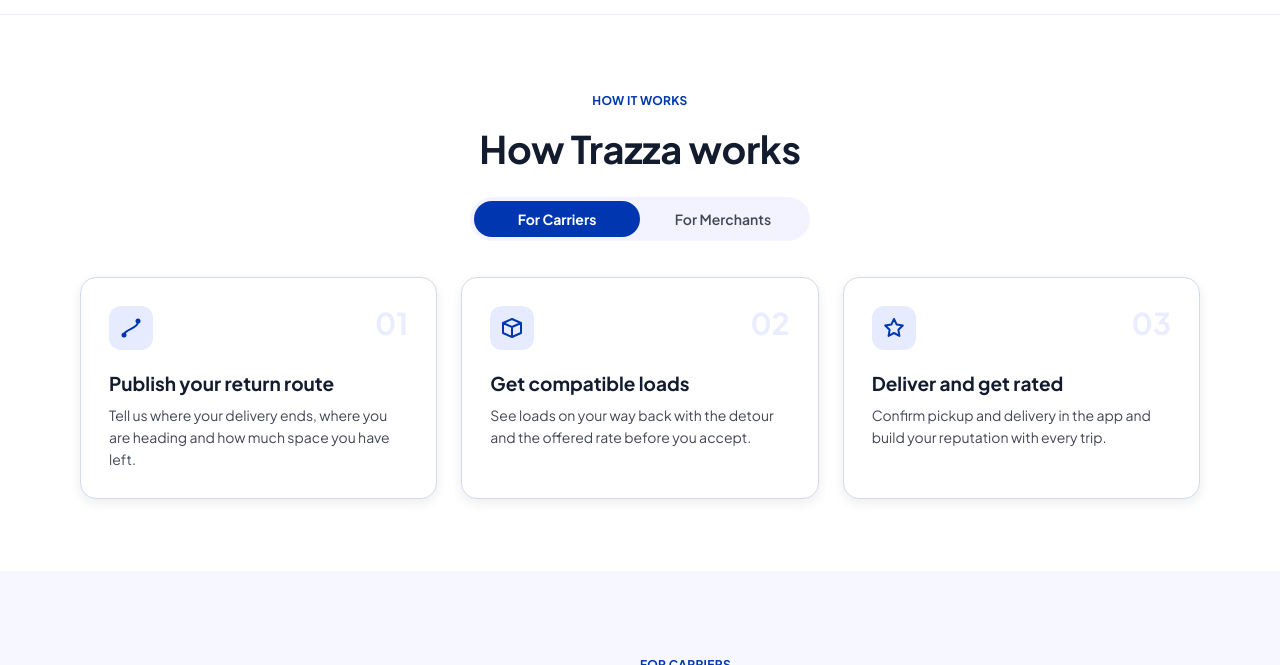
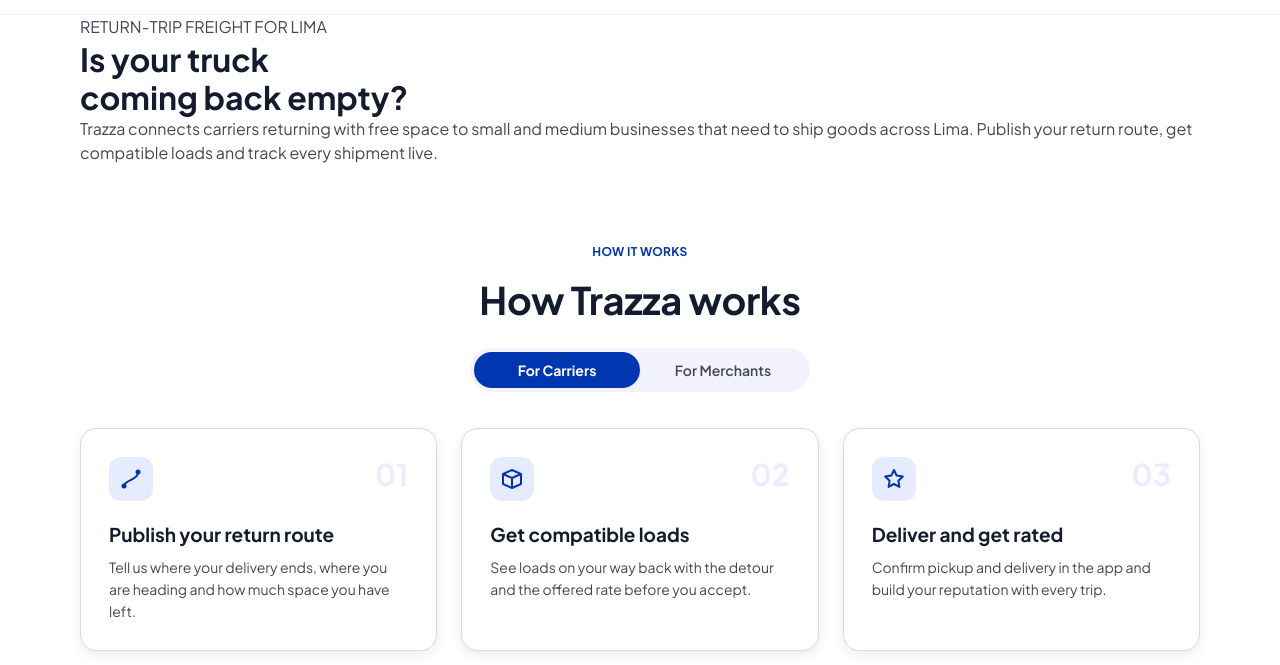
Before and after one commit to NexusLibre-1ASI0729-2620-16692/Trazza-landingPage, a plain HTML site: page index.html in a window 1280 px wide. Shown: the part 61-726 px from the top of the page. Drawn offline with Linux system fonts and the light colour scheme.

Commit message:
feat(hero): add hero structure, title and description

```diff
--- a/index.html
+++ b/index.html
@@ -64,6 +64,18 @@
 
     <main id="top">
         <!-- 02 Hero -->
+        <header class="hero">
+            <div class="container hero-container">
+                <div class="hero-content">
+                    <span class="tag-label" data-i18n="hero.tag">RETURN-TRIP FREIGHT FOR LIMA</span>
+                    <h1 class="hero-title" data-i18n-html="hero.title">Is your truck<br> coming back <span>empty?</span></h1>
+                    <p class="hero-desc" data-i18n-html="hero.desc">
+                        Trazza connects carriers returning with free space to small and medium businesses that need to ship goods across Lima.
+                        <span class="desktop-only">Publish your return route, get compatible loads and track every shipment live.</span>
+                    </p>
+                </div>
+            </div>
+        </header>
 
 
 
```
